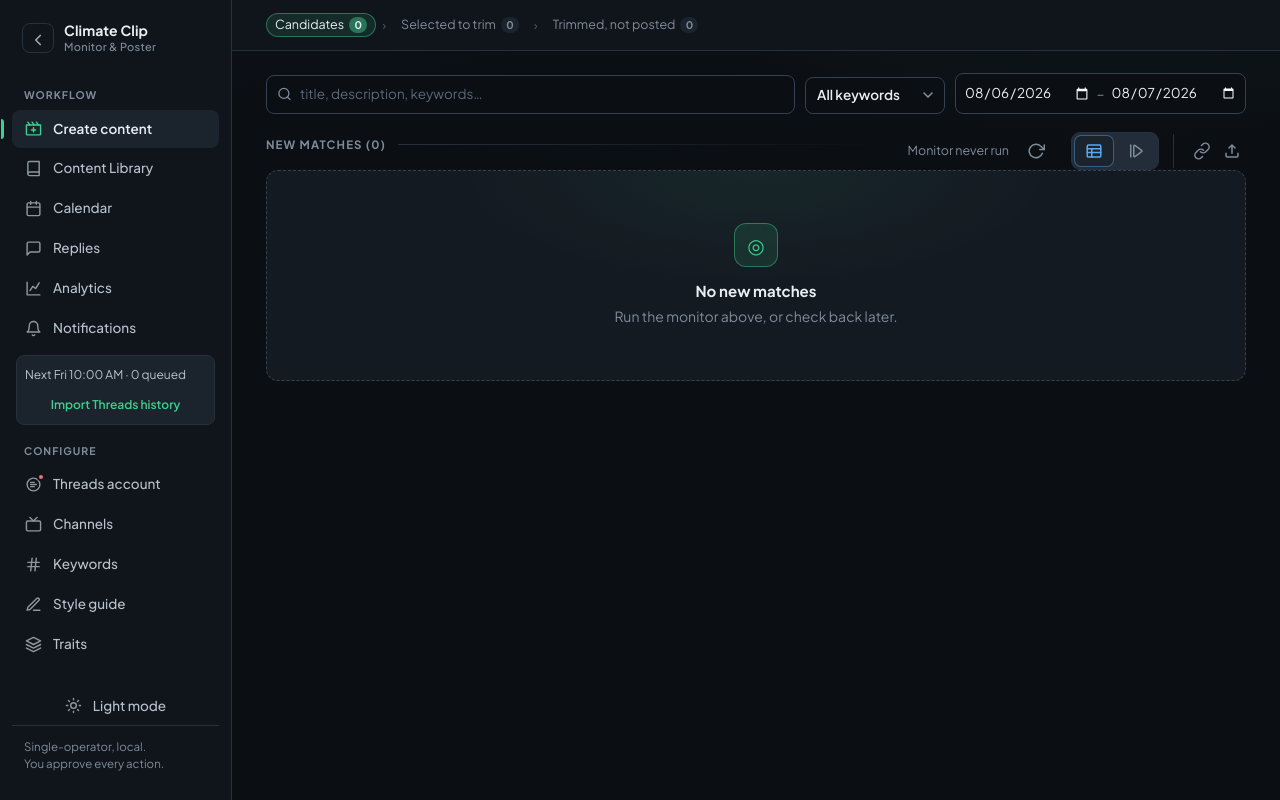
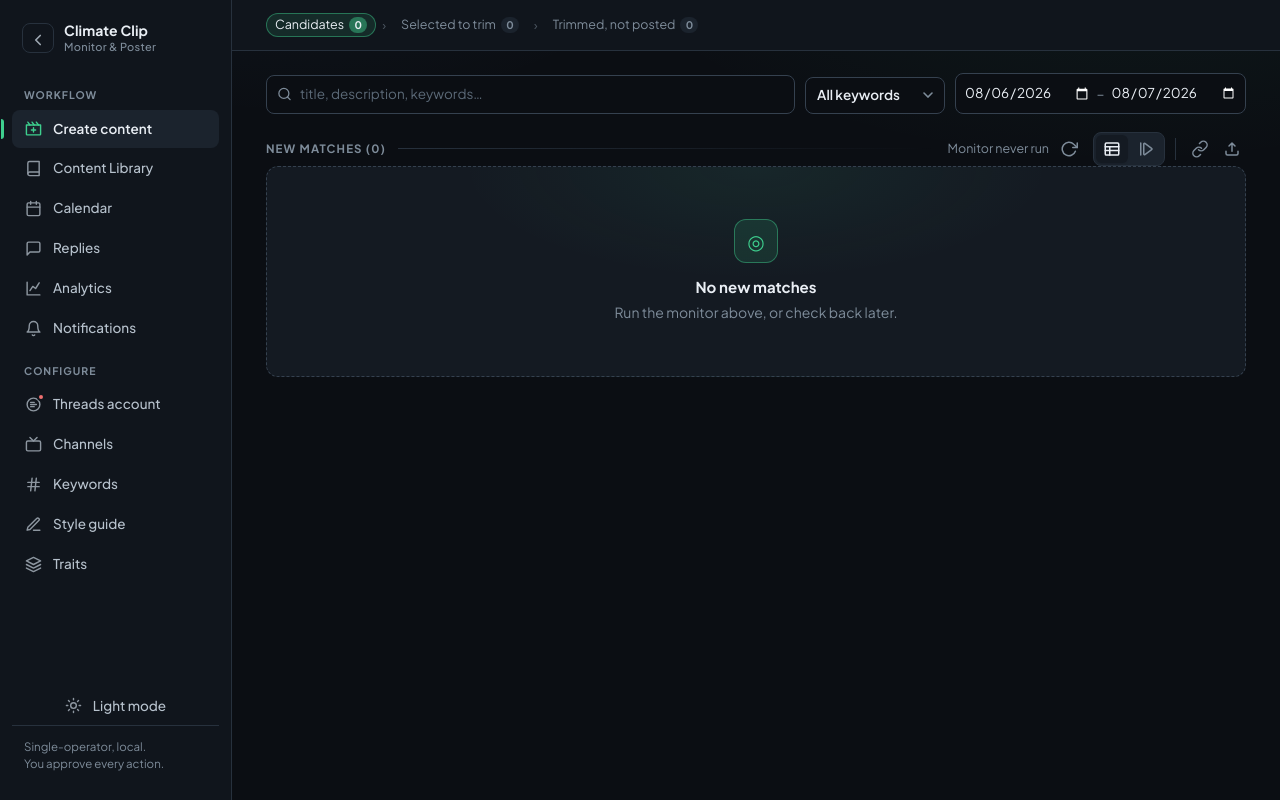
Before and after one commit to lassorfeasley/Threads-Poster, a FastAPI app: page / in a window 1280 px wide. Run offline with FastAPI, Linux system fonts and the light colour scheme; data comes from the database, SQL or seed files in the repository; data that the repository does not hold is empty; some libraries are stand-ins or nearby versions.

Commit message:
Refactor dashboard layout and improve styling for better usability
- Updated CSS styles for various components, including adjustments to spacing and alignment for the monitor status and panel head.
- Enhanced the dashboard template by restructuring the panel head to include action buttons and improved layout for better accessibility.
- Removed outdated navigation elements to streamline the user interface and focus on essential features.

Co-authored-by: Cursor <cursoragent@cursor.com>

```diff
--- a/app/web/static/style.css
+++ b/app/web/static/style.css
@@ -405,7 +405,7 @@ main {
 .page-head h1 { margin: 0; }
 .page-head .sub { color: var(--muted); font-size: 13.5px; margin-top: 5px; max-width: 68ch; }
 .page-head .actions { display: flex; gap: 8px; align-items: center; flex-wrap: wrap; }
-.monitor-status { display: inline-flex; align-items: center; gap: 8px; margin-right: 4px; }
+.monitor-status { display: inline-flex; align-items: center; gap: 6px; }
 
 /* ------------------------------------------------------------
    Pagebar — unified page toolbar (title + actions + tabs + tools)
@@ -586,19 +586,28 @@ h2:first-child { margin-top: 0; }
 h2 .meta { text-transform: none; letter-spacing: 0; font-weight: 500; white-space: normal; }
 
 /* Section header row: heading on the left, controls (e.g. view toggle) right. */
-.panel-head { display: flex; align-items: center; gap: 12px; }
-.panel-head h2 { flex: 1; min-width: 0; }
+.panel-head { display: flex; align-items: center; gap: 16px; }
+.panel-head h2 { flex: 1; min-width: 0; margin: 0; }
+.panel-head-actions {
+  display: flex;
+  align-items: center;
+  gap: 10px;
+  flex-shrink: 0;
+}
 .panel-head-rule {
-  align-self: stretch;
+  flex: none;
+  align-self: center;
   width: 1px;
+  height: 22px;
   background: var(--border);
-  margin: 2px 2px;
 }
 .panel-head-uploads {
   display: inline-flex;
   align-items: center;
-  gap: 2px;
-}
+  gap: 4px;
+}
+.panel-head-actions .copy-btn { margin-left: 0; }
+.panel-head-actions .monitor-status .meta { font-size: 12.5px; }
 
 a { color: var(--blue); text-decoration: none; }
 a:hover { text-decoration: underline; }
@@ -2011,35 +2020,37 @@ a.cal-event:hover { background: var(--panel3); }
    ------------------------------------------------------------ */
 .view-toggle {
   display: inline-flex;
-  align-items: stretch;
+  align-items: center;
   padding: 2px;
   gap: 2px;
-  background: var(--panel3);
-  border: 1px solid var(--border);
-  border-radius: 9px;
+  background: var(--panel2);
+  border: 1px solid var(--border);
+  border-radius: 8px;
 }
 .view-toggle .view-seg {
   display: inline-flex;
   align-items: center;
   justify-content: center;
-  padding: 6px 10px;
-  border: 1px solid transparent;
-  border-radius: 7px;
+  width: 32px;
+  height: 28px;
+  padding: 0;
+  border: none;
+  border-radius: 6px;
   color: var(--muted);
   background: transparent;
   cursor: pointer;
-  transition: background 0.12s ease, color 0.12s ease, border-color 0.12s ease;
+  transition: background 0.12s ease, color 0.12s ease;
 }
 .view-toggle .view-seg svg { display: block; }
 .view-toggle .view-seg:hover {
   color: var(--text);
-  background: var(--panel2);
+  background: var(--panel3);
   text-decoration: none;
 }
 .view-toggle .view-seg.is-active {
-  color: var(--blue);
-  background: var(--panel2);
-  border-color: var(--blue-border);
+  color: var(--text);
+  background: var(--panel);
+  box-shadow: 0 1px 2px rgba(0, 0, 0, 0.12);
 }
 .view-toggle .view-seg:focus-visible {
   outline: 2px solid var(--blue);
--- a/app/web/templates/base.html
+++ b/app/web/templates/base.html
@@ -78,21 +78,6 @@
     {% if _notif %}<span class="nav-badge">{{ _notif }}</span>{% endif %}
   </a>
 
-  {% set nav_sched = nav_scheduler() %}
-  {% if nav_sched %}
-  <div class="nav-status">
-    <div class="nav-status-row">
-      Next
-      {% if nav_sched.next_window_local %}{{ nav_sched.next_window_local.strftime("%a %-I:%M %p") }}{% else %}—{% endif %}
-      &middot; {{ nav_sched.queue_count }} queued
-    </div>
-    <form method="post" action="/threads/import-history" class="nav-status-row">
-      <input type="hidden" name="next" value="{{ request.url.path }}">
-      <button type="submit" class="nav-status-action" data-confirm="Import your account's existing Threads posts (made outside this app) so analytics can include them? This does not post anything." data-confirm-ok="Import">Import Threads history</button>
-    </form>
-  </div>
-  {% endif %}
-
   <div class="nav-section">Configure</div>
   <a class="nav {{ 'active' if active == 'threads_account' }}" href="/threads-account">
     <span class="nav-ic-wrap">
--- a/app/web/templates/dashboard.html
+++ b/app/web/templates/dashboard.html
@@ -279,6 +279,7 @@
 <div class="panel-head">
   <h2>{{ "Results" if filtering else "New matches" }}
     ({% if total_matches > candidates|length %}showing {{ candidates|length }} of {{ total_matches }}{% else %}{{ total_matches }}{% endif %})</h2>
+  <div class="panel-head-actions">
     <div class="monitor-status">
       {% if monitor_running %}
         <span class="badge info"><span class="dot"></span> monitor running</span>
@@ -286,8 +287,7 @@
       {% else %}
         <span class="meta" title="{{ monitor_result }}">Monitor {{ 'never run' if monitor_last_refreshed == 'never' else 'last refreshed ' + monitor_last_refreshed }}</span>
         <form method="post" action="/monitor/run">
-        <button type="submit" class="btn ghost icon-btn" title="Refresh monitor"
-                aria-label="Refresh monitor">
+          <button type="submit" class="copy-btn" title="Refresh monitor" aria-label="Refresh monitor">
             <svg width="18" height="18" viewBox="0 0 24 24" fill="none" stroke="currentColor"
                  stroke-width="2" stroke-linecap="round" stroke-linejoin="round">
               <path d="M23 4v6h-6"/>
@@ -332,6 +332,7 @@
           <path d="M4 15v3a2 2 0 0 0 2 2h12a2 2 0 0 0 2-2v-3"/>
         </svg>
       </button>
+    </div>
   </div>
 </div>
 {% if total_matches > candidates|length %}
```
Lines whose indentation alone changed are shown as unchanged.
